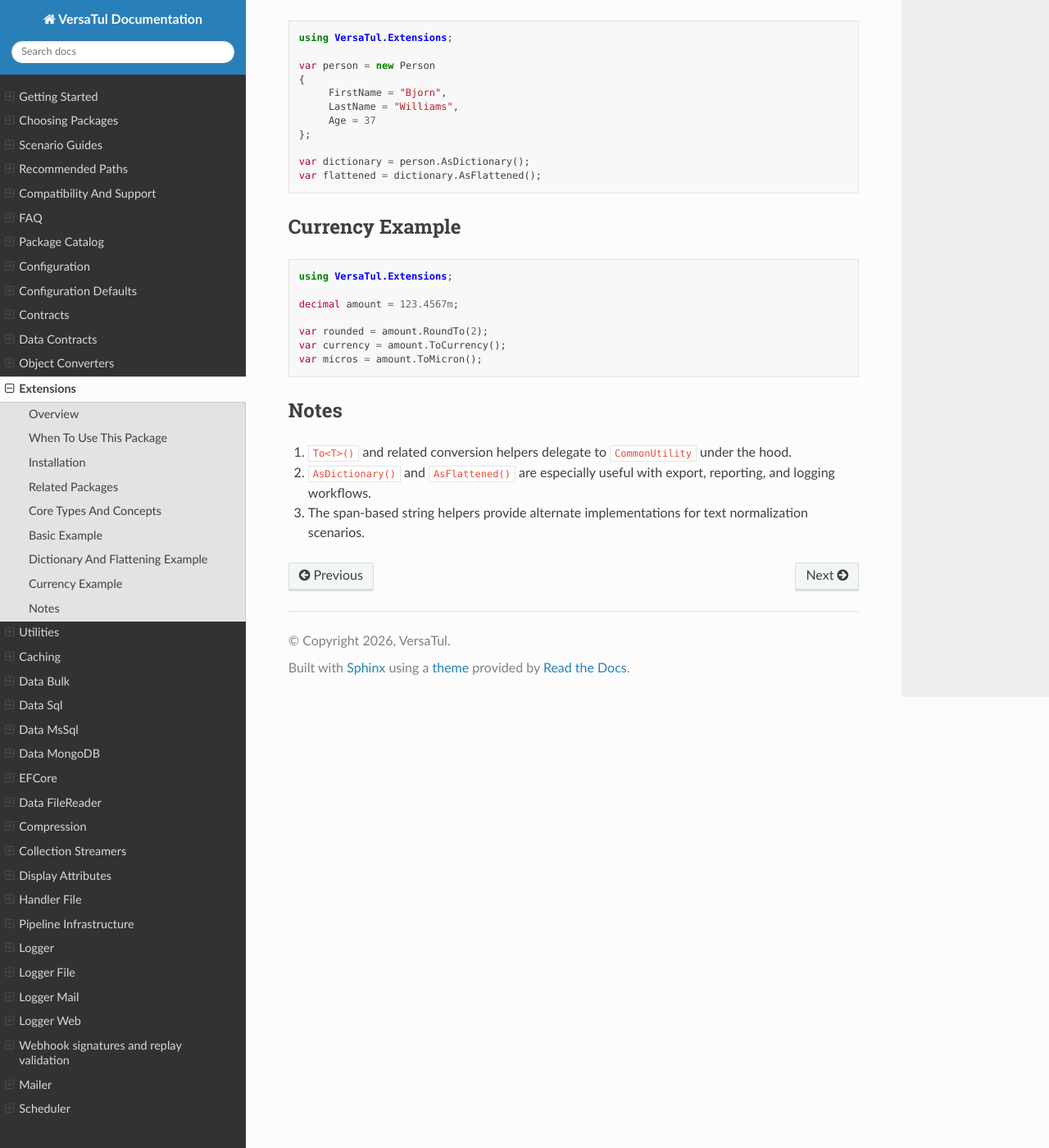
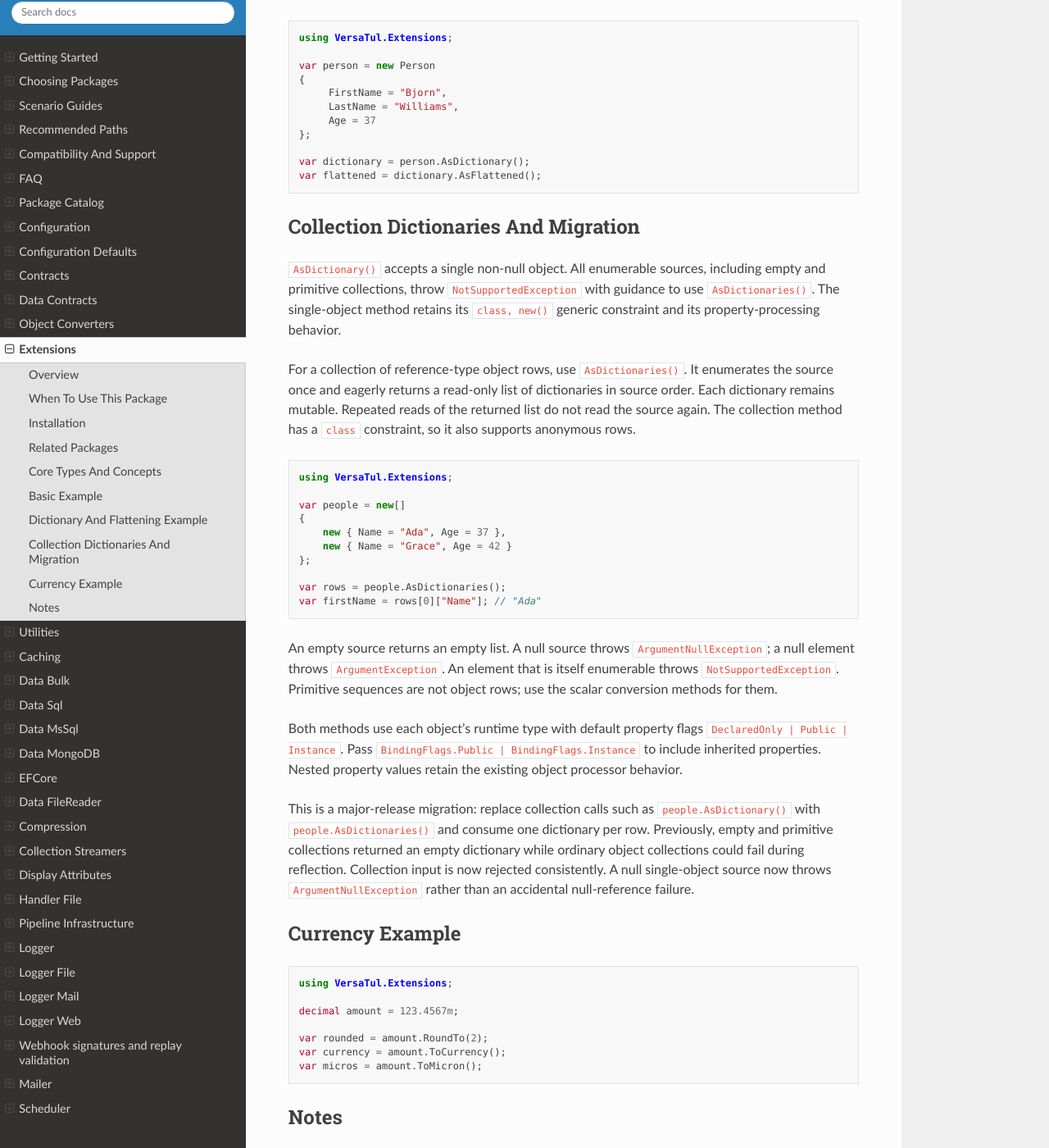
Before and after one commit to BjornWilliams/DocsVersaTul, a Sphinx documentation site: the page built from docs/source/extensions.rst, in a window 1280 px wide and 1400 px high, scrolled down 1906 px. Shown: the whole window at 82% size. Built offline with Sphinx 7.4.7 and the Read the Docs theme 3.1.0, drawn with Linux system fonts in a browser that asks for light colours.

Commit message:
Document single-object and collection dictionary conversion
Describe the AsDictionaries migration, one-pass materialization, and explicit collection rejection.

AB#3024

AB#3022

```diff
--- a/docs/source/extensions.rst
+++ b/docs/source/extensions.rst
@@ -51,7 +51,7 @@
     Includes string helpers such as ``ToCamelCase()``, ``ToCamelCaseSpan()``, ``ToTitleCase()``, and ``ToTitleCaseSpan()``.
 
 ``ConvertExtensions``
-    Includes conversion helpers such as ``To<T>()``, collection conversion overloads, ``AsDictionary()``, and ``AsFlattened()``.
+    Includes conversion helpers such as ``To<T>()``, collection conversion overloads, ``AsDictionary()``, ``AsDictionaries()``, and ``AsFlattened()``.
 
 ``CurrencyExtensions``
     Includes ``RoundTo()``, ``ToCurrency()``, ``ToMicron()``, and ``FromMicron()``.
@@ -94,6 +94,50 @@
     var dictionary = person.AsDictionary();
     var flattened = dictionary.AsFlattened();
 
+Collection Dictionaries And Migration
+-------------------------------------
+
+``AsDictionary()`` accepts a single non-null object. All enumerable sources,
+including empty and primitive collections, throw ``NotSupportedException`` with
+guidance to use ``AsDictionaries()``. The single-object method retains its
+``class, new()`` generic constraint and its property-processing behavior.
+
+For a collection of reference-type object rows, use ``AsDictionaries()``. It
+enumerates the source once and eagerly returns a read-only list of dictionaries
+in source order. Each dictionary remains mutable. Repeated reads of the returned
+list do not read the source again. The collection method has a ``class``
+constraint, so it also supports anonymous rows.
+
+.. code-block:: csharp
+
+    using VersaTul.Extensions;
+
+    var people = new[]
+    {
+        new { Name = "Ada", Age = 37 },
+        new { Name = "Grace", Age = 42 }
+    };
+
+    var rows = people.AsDictionaries();
+    var firstName = rows[0]["Name"]; // "Ada"
+
+An empty source returns an empty list. A null source throws
+``ArgumentNullException``; a null element throws ``ArgumentException``. An element
+that is itself enumerable throws ``NotSupportedException``. Primitive sequences
+are not object rows; use the scalar conversion methods for them.
+
+Both methods use each object's runtime type with default property flags
+``DeclaredOnly | Public | Instance``. Pass ``BindingFlags.Public |
+BindingFlags.Instance`` to include inherited properties. Nested property values
+retain the existing object processor behavior.
+
+This is a major-release migration: replace collection calls such as
+``people.AsDictionary()`` with ``people.AsDictionaries()`` and consume one
+dictionary per row. Previously, empty and primitive collections returned an empty
+dictionary while ordinary object collections could fail during reflection.
+Collection input is now rejected consistently. A null single-object source now
+throws ``ArgumentNullException`` rather than an accidental null-reference failure.
+
 Currency Example
 ----------------
 
```
